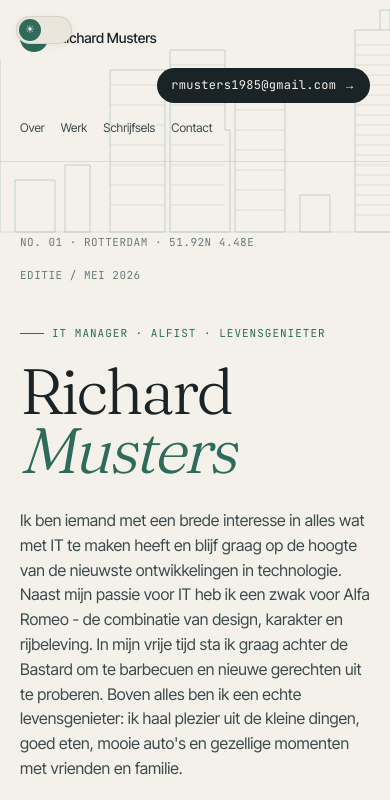
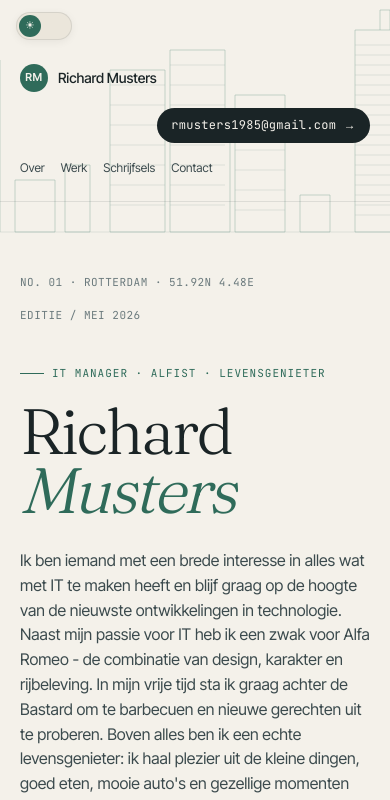
Before and after one commit to RichardMusters/personal-website, a Next.js app: page / in a window 390 px wide. Shown: the top 800 px of the page. Built offline with nearby package versions, Linux system fonts and the light colour scheme.

Commit message:
Add website components

```diff
--- a/app/components/editorial/Editorial.module.css
+++ b/app/components/editorial/Editorial.module.css
@@ -380,6 +380,7 @@
   }
 
   .nav {
+    padding-top: 64px;
     gap: 16px;
   }
 
@@ -437,7 +438,7 @@
 
   .toggleButton {
     left: 16px;
-    top: 16px;
+    top: 12px;
   }
 
   .backgroundViewport {
```
